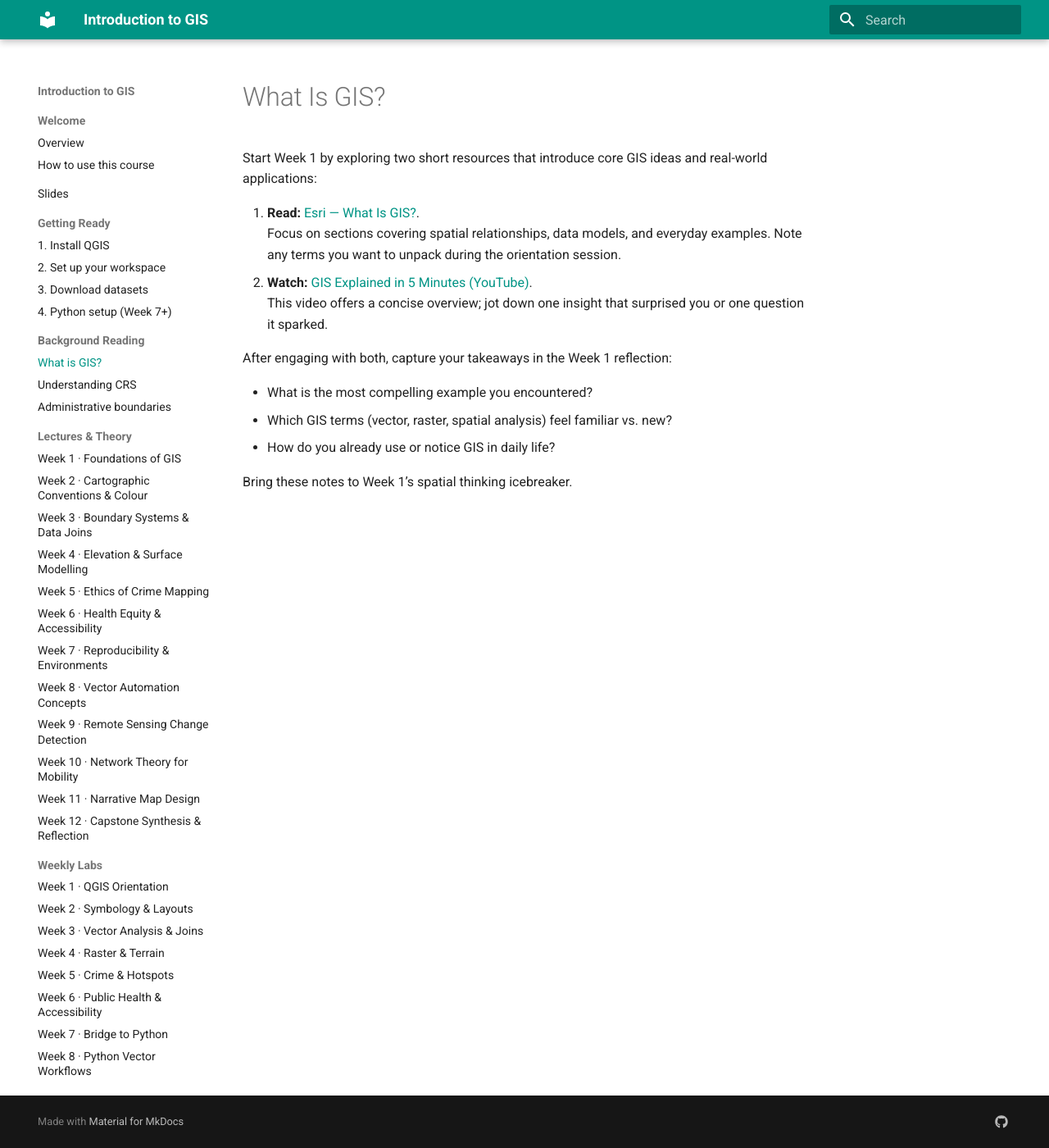
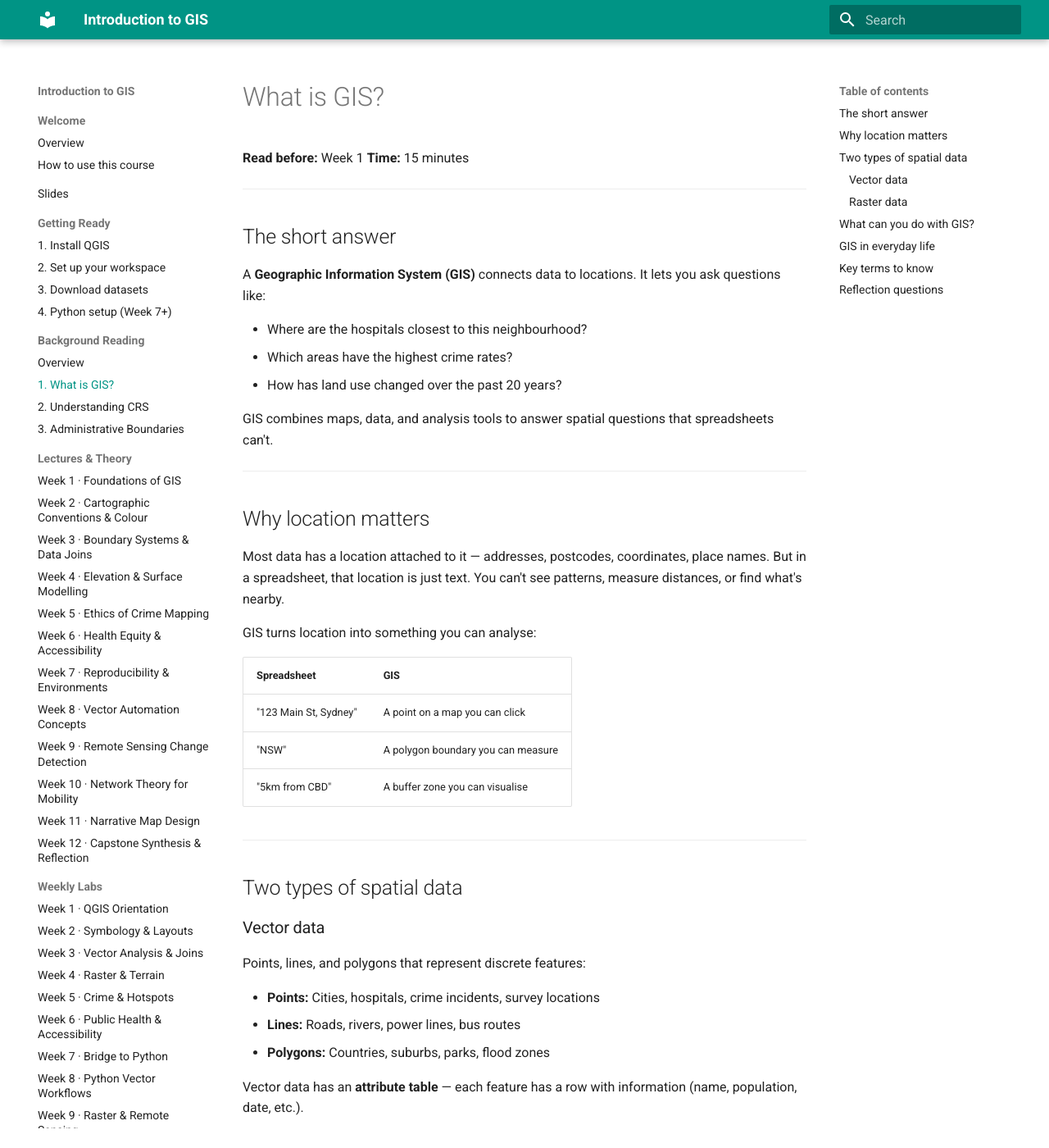
Before and after one commit to clairecda/GIS_teaching, an MkDocs documentation site: the page built from site_docs/readings/week01-what-is-gis.md, in a window 1280 px wide and 1400 px high. Shown: the whole window at 82% size. Built offline with MkDocs 1.6.1 and Material for MkDocs 9.7.7, drawn with Linux system fonts in a browser that asks for light colours; some of the changed text lies outside the part shown.

Commit message:
Improve Background Reading section
- Added index page with numbered readings and when to read each
- Expanded "What is GIS?" reading with more content
- Updated nav with numbered items

🤖 Generated with [Claude Code](https://claude.com/claude-code)

Co-Authored-By: Claude Opus 4.5 <noreply@anthropic.com>

```diff
--- a/mkdocs.yml
+++ b/mkdocs.yml
@@ -28,9 +28,10 @@ nav:
       - 3. Download datasets: onboarding/03-download-data.md
       - 4. Python setup (Week 7+): onboarding/04-python-setup.md
   - Background Reading:
-      - What is GIS?: readings/week01-what-is-gis.md
-      - Understanding CRS: readings/understanding-crs.md
-      - Administrative boundaries: readings/week03-admin-boundaries.md
+      - Overview: readings/index.md
+      - 1. What is GIS?: readings/week01-what-is-gis.md
+      - 2. Understanding CRS: readings/understanding-crs.md
+      - 3. Administrative Boundaries: readings/week03-admin-boundaries.md
   - Lectures & Theory:
       - Week 1 · Foundations of GIS: lectures/week01-fundamentals.md
       - Week 2 · Cartographic Conventions & Colour: lectures/week02-cartography.md
--- a/site_docs/readings/week01-what-is-gis.md
+++ b/site_docs/readings/week01-what-is-gis.md
@@ -1,16 +1,102 @@
-# What Is GIS?
+# What is GIS?
 
-Start Week 1 by exploring two short resources that introduce core GIS ideas and real-world applications:
+**Read before:** Week 1
+**Time:** 15 minutes
 
-1. **Read:** [Esri — What Is GIS?](https://www.esri.com/en-us/what-is-gis/overview).
-   Focus on sections covering spatial relationships, data models, and everyday examples. Note any terms you want to unpack during the orientation session.
-2. **Watch:** [GIS Explained in 5 Minutes (YouTube)](https://www.youtube.com/watch?v=WpoSofhf9Y0).
-   This video offers a concise overview; jot down one insight that surprised you or one question it sparked.
+---
 
-After engaging with both, capture your takeaways in the Week 1 reflection:
+## The short answer
 
-- What is the most compelling example you encountered?
-- Which GIS terms (vector, raster, spatial analysis) feel familiar vs. new?
-- How do you already use or notice GIS in daily life?
+A **Geographic Information System (GIS)** connects data to locations. It lets you ask questions like:
 
-Bring these notes to Week 1’s spatial thinking icebreaker.
+- Where are the hospitals closest to this neighbourhood?
+- Which areas have the highest crime rates?
+- How has land use changed over the past 20 years?
+
+GIS combines maps, data, and analysis tools to answer spatial questions that spreadsheets can't.
+
+---
+
+## Why location matters
+
+Most data has a location attached to it — addresses, postcodes, coordinates, place names. But in a spreadsheet, that location is just text. You can't see patterns, measure distances, or find what's nearby.
+
+GIS turns location into something you can analyse:
+
+| Spreadsheet | GIS |
+|-------------|-----|
+| "123 Main St, Sydney" | A point on a map you can click |
+| "NSW" | A polygon boundary you can measure |
+| "5km from CBD" | A buffer zone you can visualise |
+
+---
+
+## Two types of spatial data
+
+### Vector data
+Points, lines, and polygons that represent discrete features:
+
+- **Points:** Cities, hospitals, crime incidents, survey locations
+- **Lines:** Roads, rivers, power lines, bus routes
+- **Polygons:** Countries, suburbs, parks, flood zones
+
+Vector data has an **attribute table** — each feature has a row with information (name, population, date, etc.).
+
+### Raster data
+Grids of cells (pixels) that represent continuous surfaces:
+
+- Satellite imagery
+- Elevation models (DEMs)
+- Temperature maps
+- Land cover classifications
+
+Each cell has a single value (elevation in metres, temperature in degrees, etc.).
+
+---
+
+## What can you do with GIS?
+
+**Mapping:** Create thematic maps that show patterns in data
+
+**Analysis:** Buffer zones, density calculations, route finding, change detection
+
+**Joins:** Connect data tables to map boundaries (e.g., census data to suburbs)
+
+**Overlay:** Combine layers to answer questions (e.g., which schools are in flood zones?)
+
+---
+
+## GIS in everyday life
+
+You already use GIS without realising it:
+
+- **Google Maps** — routing, traffic, place search
+- **Weather apps** — spatial forecasts, radar imagery
+- **Real estate sites** — property maps, neighbourhood data
+- **Delivery tracking** — location updates, route planning
+
+This course teaches you to build these kinds of analyses yourself.
+
+---
+
+## Key terms to know
+
+| Term | Meaning |
+|------|---------|
+| Layer | A single dataset on the map (e.g., roads, boundaries) |
+| Attribute | A property of a feature (e.g., name, population) |
+| CRS | Coordinate Reference System — how locations are defined |
+| Shapefile | A common vector data format (.shp) |
+| GeoTIFF | A common raster data format (.tif) |
+
+---
+
+## Reflection questions
+
+Before Week 1, think about:
+
+1. What spatial questions do you encounter in your work or life?
+2. Where have you seen maps used to communicate data?
+3. What would you like to be able to map by the end of this course?
+
+Bring these thoughts to the Week 1 discussion.
```
Also changed, not shown: site_docs/readings/index.md (added, +49 -0 lines).
